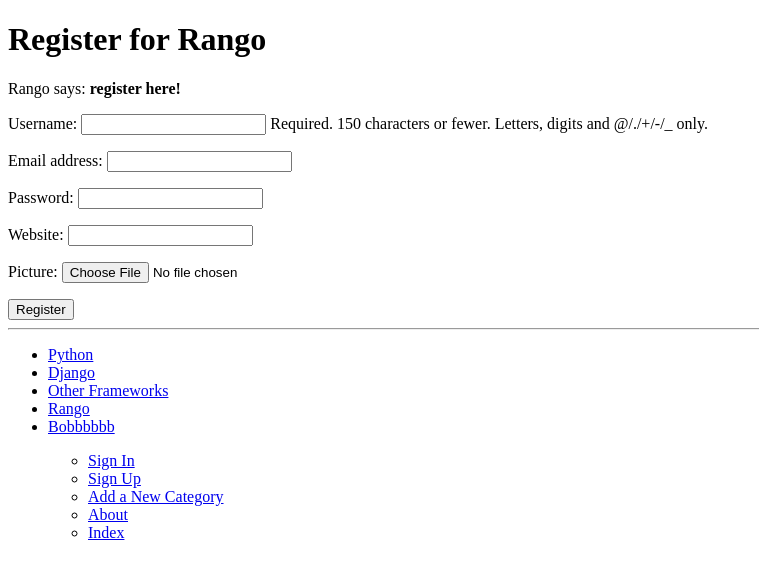
After one commit to SchrdCam/tango_with_django_project, a Django app: page /rango/register/ in a window 1280 px wide. The commit adds this page. Shown: the top 579 px of the page, without its empty margins (0-759 px from the left). Run offline with Django 3.2, Linux system fonts and the light colour scheme; data comes from the database, SQL or seed files in the repository; both versions use the stored data as it was after the commit.

Commit message:
End of CH9

```diff
--- a/rango/admin.py
+++ b/rango/admin.py
@@ -1,8 +1,9 @@
 from django.contrib import admin
-from rango.models import Category, Page
+from rango.models import Category, Page, UserProfile
 
 class CategoryAdmin(admin.ModelAdmin):
     prepopulated_fields = {'slug':('name',)}
 
 admin.site.register(Category, CategoryAdmin)
 admin.site.register(Page)
+admin.site.register(UserProfile)
--- a/rango/forms.py
+++ b/rango/forms.py
@@ -1,5 +1,6 @@
 from django import forms
-from rango.models import Page, Category
+from django.contrib.auth.models import User
+from rango.models import Page, Category, UserProfile
 
 class CategoryForm(forms.ModelForm):
     name = forms.CharField(max_length=128,help_text='Please enter the category name.')
@@ -29,3 +30,15 @@ class PageForm(forms.ModelForm):
             cleaned_data['url']=url
 
             return cleaned_data
+
+class UserForm(forms.ModelForm):
+    password = forms.CharField(widget=forms.PasswordInput())
+
+    class Meta:
+        model = User
+        fields = ('username','email','password')
+
+class UserProfileForm(forms.ModelForm):
+    class Meta:
+        model = UserProfile
+        fields = ('website','picture')
--- a/rango/models.py
+++ b/rango/models.py
@@ -1,5 +1,6 @@
 from django.db import models
 from django.template.defaultfilters import slugify
+from django.contrib.auth.models import User
 
 # Create your models here.
 class Category(models.Model):
@@ -28,3 +29,11 @@ class Page(models.Model):
 
     def __str__(self): # For Python 2, use __unicode__ too
         return self.title
+
+class UserProfile(models.Model):
+    user = models.OneToOneField(User)
+    website = models.URLField(blank=True)
+    picture = models.ImageField(upload_to='profile_images',blank=True)
+
+    def __str__(self):
+        return self.user.username
--- a/rango/urls.py
+++ b/rango/urls.py
@@ -12,4 +12,8 @@ urlpatterns = [
     url(r'^add_category/$',views.add_category,name='add_category'),
     url(r'^category/(?P<category_name_slug>[\w\-]+)/add_page/$',views.add_page,name='add_page'),
     url(r'^category/(?P<category_name_slug>[\w\-]+)/$',views.show_category,name='show_category'),
+    url(r'^register/$',views.register,name='register'),
+    url(r'^login/$', views.user_login, name='login'),
+    url(r'^restricted/', views.restricted, name='restricted'),
+    url(r'^logout/$', views.user_logout, name='logout'),
     ]
--- a/rango/views.py
+++ b/rango/views.py
@@ -1,7 +1,12 @@
-from django.http import HttpResponse
+from django.contrib.auth import authenticate, login, logout
+from django.http import HttpResponseRedirect, HttpResponse
+from django.core.urlresolvers import reverse
+
 from django.shortcuts import render
 from rango.models import Category,Page
-from rango.forms import CategoryForm, PageForm
+from rango.forms import CategoryForm, PageForm, UserForm, UserProfileForm
+from django.contrib.auth.decorators import login_required
+
 
 def index(request):
     category_list = Category.objects.order_by('-likes')[:5]
@@ -64,3 +69,53 @@ def add_page(request, category_name_slug):
 
     context_dict = {'form':form, 'category':category}
     return render(request, 'rango/add_page.html',context_dict)
+
+def register(request):
+    registered = False
+    if request.method == 'POST':
+        user_form = UserForm(data=request.POST)
+        profile_form = UserProfileForm(data=request.POST)
+
+        if user_form.is_valid() and profile_form.is_valid():
+            user = user_form.save()
+            user.set_password(user.password)
+            user.save()
+            profile = profile_form.save(commit=False)
+            profile.user = user
+            if 'picture' in request.FILES:
+                profile.picture = request.FILES['picture']
+            profile.save()
+            registered = True
+        else:
+            print(user_form.errors, profile_form.errors)
+    else:
+        user_form = UserForm()
+        profile_form = UserProfileForm()
+    return render(request,'rango/register.html',{'user_form':user_form, 'profile_form':profile_form,'registered':registered})
+
+def user_login(request):
+    if request.method == 'POST':
+        username = request.POST.get('username')
+        password = request.POST.get('password')
+        user = authenticate(username=username,password=password)
+
+        if user:
+            if user.is_active:
+                login(request,user)
+                return HttpResponseRedirect(reverse('index'))
+            else:
+                return HttpResponse("Your Rango account is disabled.")
+        else:
+            print("Invalid login details: {0}, {1}".format(username,password))
+            return HttpReponse("Invalid login details supplied.")
+    else:
+        return render(request, 'rango/login.html',{})
+
+@login_required
+def restricted(request):
+    return HttpResponse("Since you're logged in, you can see this text!")
+
+@login_required
+def user_logout(request):
+    logout(request)
+    return HttpResponseRedirect(reverse('index'))
--- a/templates/rango/base.html
+++ b/templates/rango/base.html
@@ -13,20 +13,30 @@
 	</head>
 	<body>
 		<div>
+			{% block body_block %}
+			{% endblock %}
+		</div>
+		<hr />
+		<div>
 			{% block sidebar_block %}
 				{% get_category_list category %}
 			{% endblock %}
 		</div>
 		<div>
-			{% block body_block %}
-			{% endblock %}
-		</div>
-		<hr />
-		<div>
 			<ul>
-				<li><a href="{% url 'rango:add_category' %}"> Add new Category</a></li>
-				<li><a href="{% url 'rango:about' %}"> About</a></li>
-				<li><a href="{% url 'rango:index' %}"> Index</a></li>
+				<ul>
+				{% if user.is_authenticated %}
+					<li><a href="{% url 'restricted' %}">Restricted Page</a></li>
+					<li><a href="{% url 'logout' %}">Logout</a></li>
+				{% else %}
+					<li><a href="{% url 'login' %}">Sign In</a></li>
+					<li><a href="{% url 'register' %}">Sign Up</a></li>
+				{% endif %}
+					<li><a href="{% url 'add_category' %}">Add a New Category</a></li>
+					<li><a href="{% url 'about' %}">About</a></li>
+					<li><a href="{% url 'index' %}">Index</a></li>
+				</ul>
+
 			</ul>
 		</div>
 	</body>
--- /dev/null
+++ b/templates/rango/register.html
@@ -0,0 +1,22 @@
+{% extends 'rango/base.html' %}
+{% load staticfiles %}
+
+{% block title_block %}
+	Register
+{% endblock %}
+
+{% block body_block %}
+	<h1>Register for Rango</h1>
+	{% if registered %}
+		Rango says: <strong>thank you for registering!</strong>
+		<a href="{% url 'rango:index' %}">Home</a><br />
+	{% else %}
+		Rango says: <strong>register here!</strong><br />
+		<form id="user_form" method="post" action="{% url 'rango:register' %}"enctype="multipart/form-data">
+		{% csrf_token %}
+		{{ user_form.as_p }}
+		{{ profile_form.as_p }}
+		<input type="submit" name="submit" value="Register" />
+		</form>
+	{% endif %}
+{% endblock %}
```
Also changed, not shown: tango_with_django_project/settings.py (+9 -1 lines), templates/rango/login.html (added, +18 -0 lines), db.sqlite3, rango/migrations/0005_userprofile.py (added).
